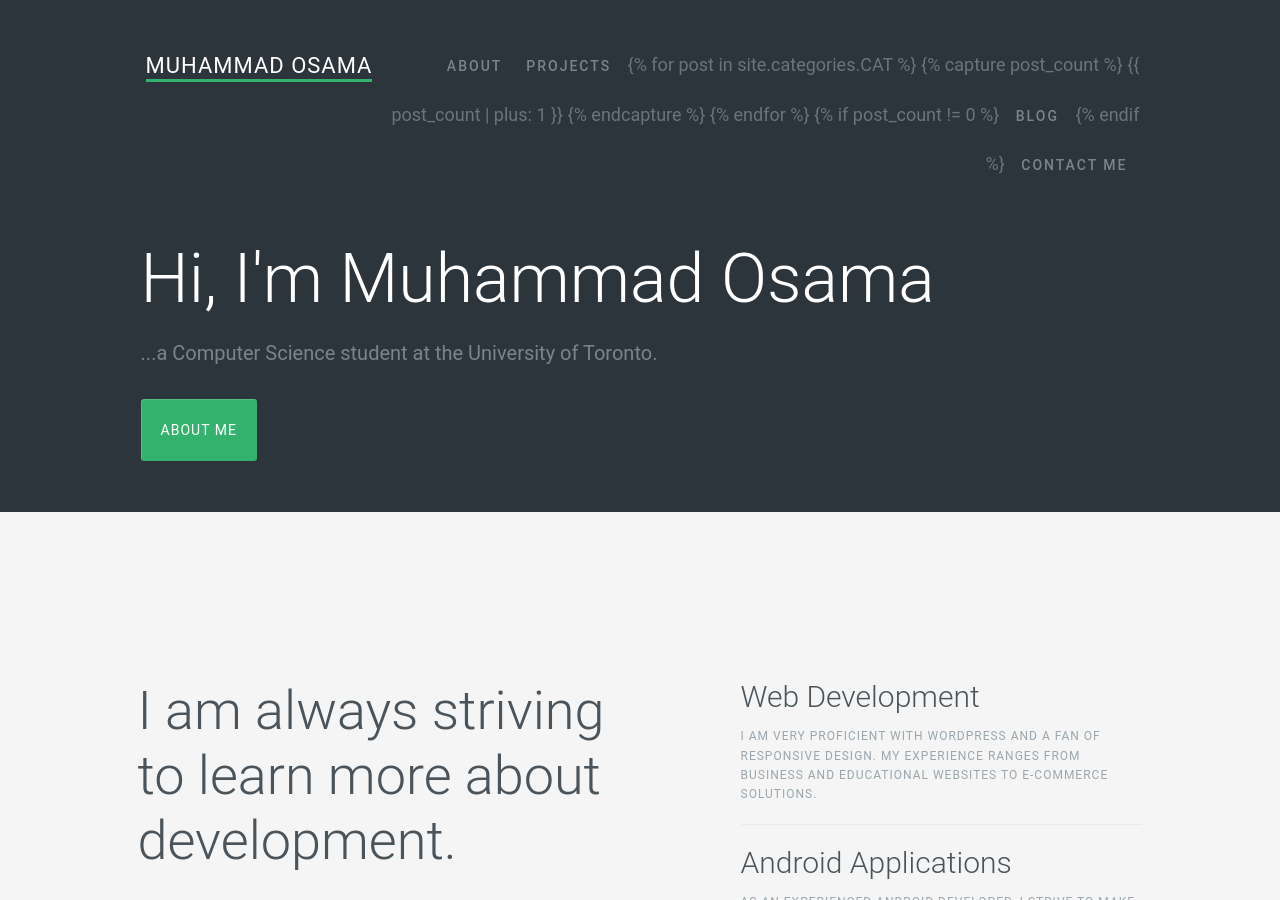
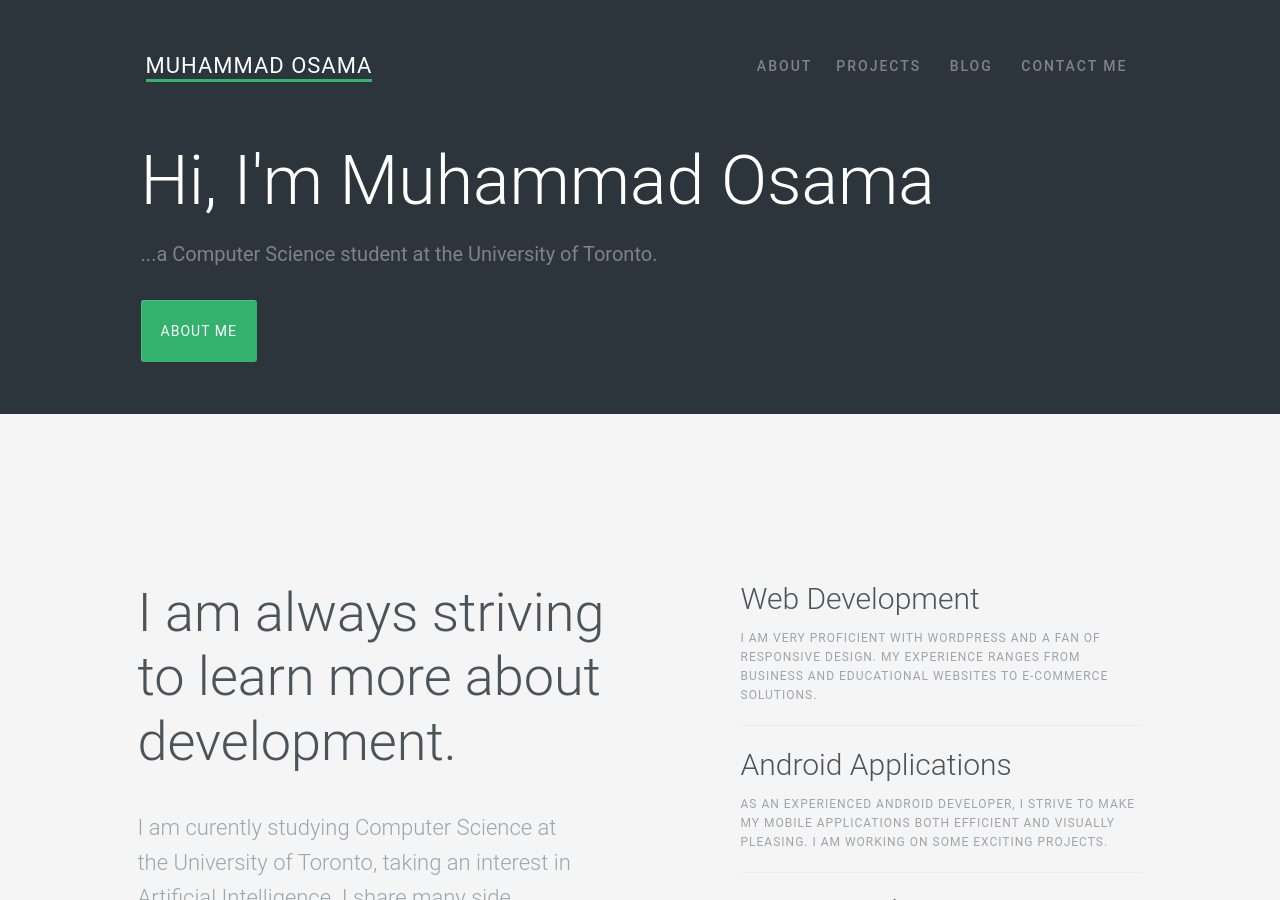
Before and after one commit to osama/osama.github.com, a Jekyll site: the page built from index.html, in a window 1280 px wide and 900 px high. Built offline with Jekyll 4.4.1, drawn with Linux system fonts in a browser that asks for light colours; some of the changed lines change nothing that is shown.

Commit message:
Isn't picking up Liquid tags.

```diff
--- a/index.html
+++ b/index.html
@@ -1,3 +1,7 @@
+---
+title: Muhammad Osama
+---
+
 <!DOCTYPE html>
 
 <html lang="en-US">
```
